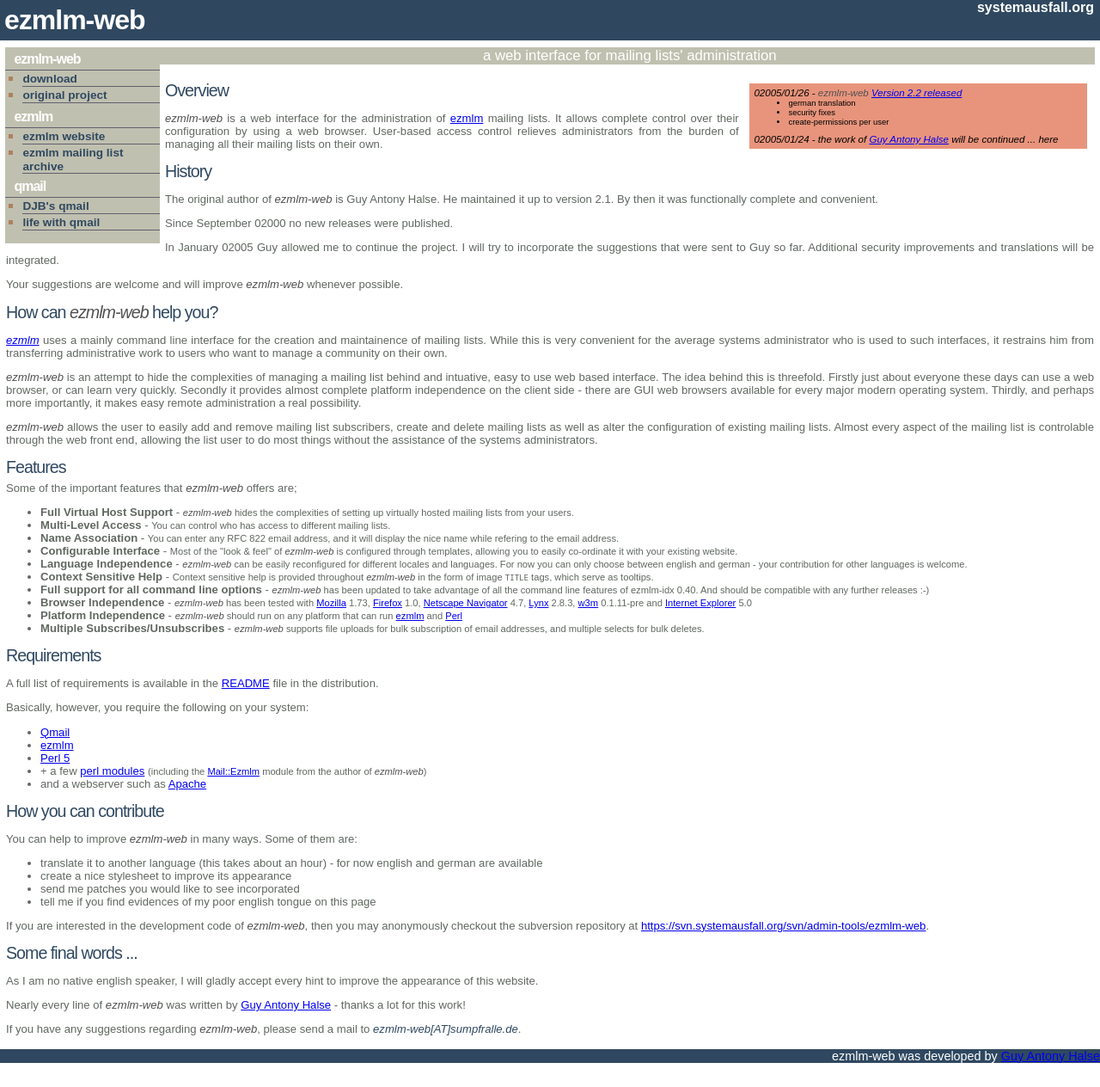
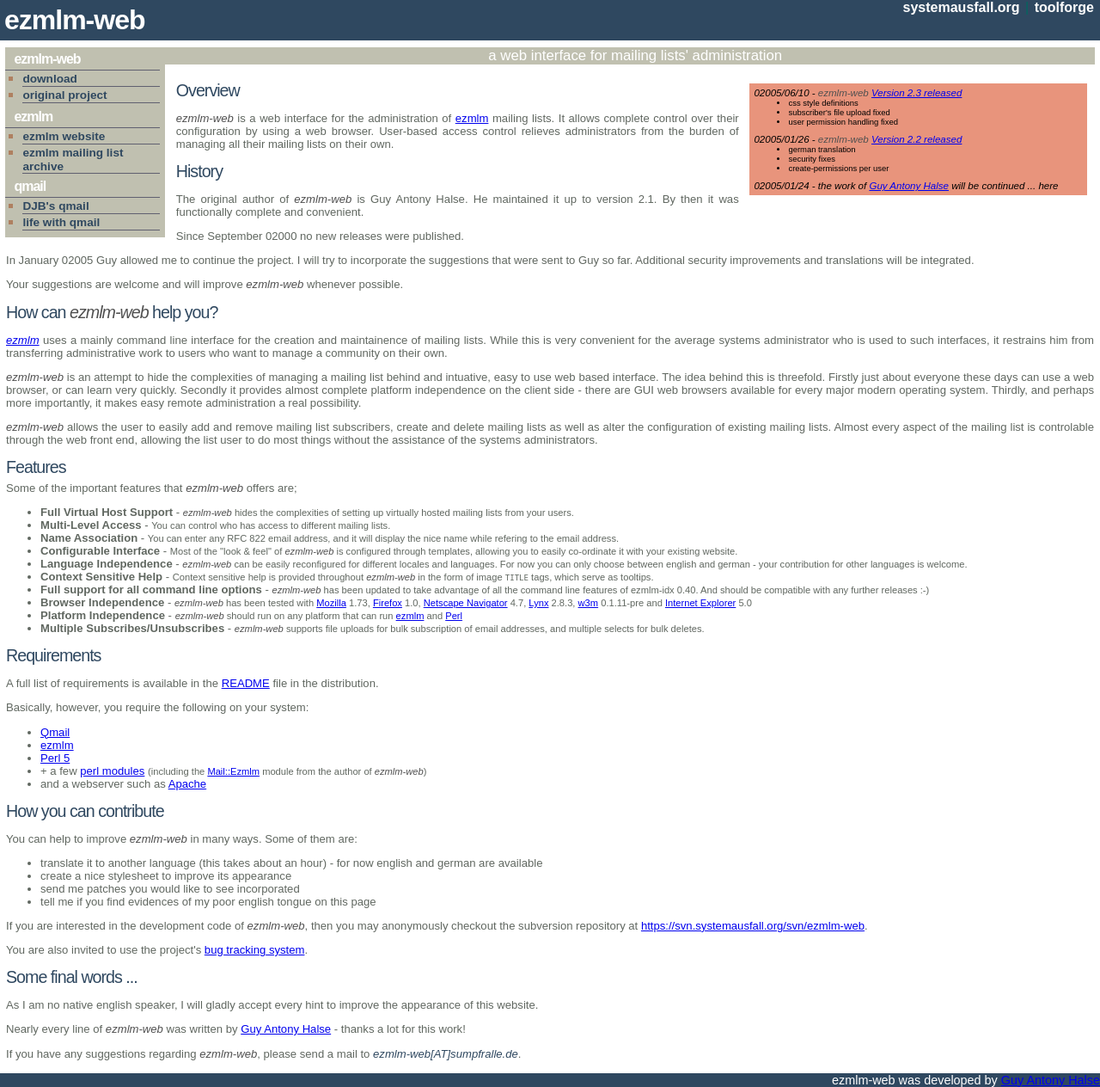
Before and after one commit to skolobov/ezmlm-web, a PHP site: page / in a window 1280 px wide. Shown: the whole page at 86% size. Before the commit the page ends 1236 px from the top, so only its background shows below. Run offline with PHP 8.4, Linux system fonts and the light colour scheme.

Commit message:
design improvement release 2.3

```diff
--- a/website/ezmlm-web.css
+++ b/website/ezmlm-web.css
@@ -22,8 +22,12 @@
 #nav-bar {
 	float: left;
 	width: 14%;
-	margin: 0.5%;
-	padding-bottom: 1%;
+	margin-right: 1%;
+	margin-bottom: 1%;
+	margin-left: 0.5%;
+	margin-top: 0.5%;
+	padding-right: 0.5%;
+	padding-bottom: 0.5%;
 	background-color: #c0c0b0;
 }
 
--- a/website/index.html
+++ b/website/index.html
@@ -15,7 +15,10 @@
 <div id="container">
 
 <div id="oben">
-	<div id="perm-nav"><a href="https://systemausfall.org">systemausfall.org</a></div>
+	<div id="perm-nav">
+		<a href="https://systemausfall.org">systemausfall.org</a> |
+		<a href="https://systemausfall.org/toolforge">toolforge</a>
+	</div>
 	<h1 class="oben">ezmlm-web</h1>
 </div>
 
@@ -53,6 +56,13 @@
 <div id="content">
 
 <div id="news">
+
+<font class="title">02005/06/10 - <font class="ez">ezmlm-web</font> <a href="download/ezmlm-web-2.3.tar.gz" title="download ezmlm-web 2.3">Version 2.3 released</a></font>
+<ul class="changes">
+	<li>css style definitions</li>
+	<li>subscriber's file upload fixed</li>
+	<li>user permission handling fixed</li>
+</ul>
 
 <font class="title">02005/01/26 - <font class="ez">ezmlm-web</font> <a href="download/ezmlm-web-2.2.tar.gz" title="download ezmlm-web 2.2">Version 2.2 released</a></font>
 <ul class="changes">
@@ -175,8 +185,9 @@
 </ul>
 <p>If you are interested in the development code of <font class="ez">ezmlm-web</font>, then you may
 anonymously checkout the subversion repository at
-<a href="https://svn.systemausfall.org/svn/admin-tools/ezmlm-web">
-https://svn.systemausfall.org/svn/admin-tools/ezmlm-web</a>.</p>
+<a href="https://svn.systemausfall.org/svn/ezmlm-web">
+https://svn.systemausfall.org/svn/ezmlm-web</a>.</p>
+<p>You are also invited to use the project's <a href="https://systemausfall.org/trac/ezmlm-web" title="trac - out BTS">bug tracking system</a>.</p>
 </div>
 
 <div class="push">
```
